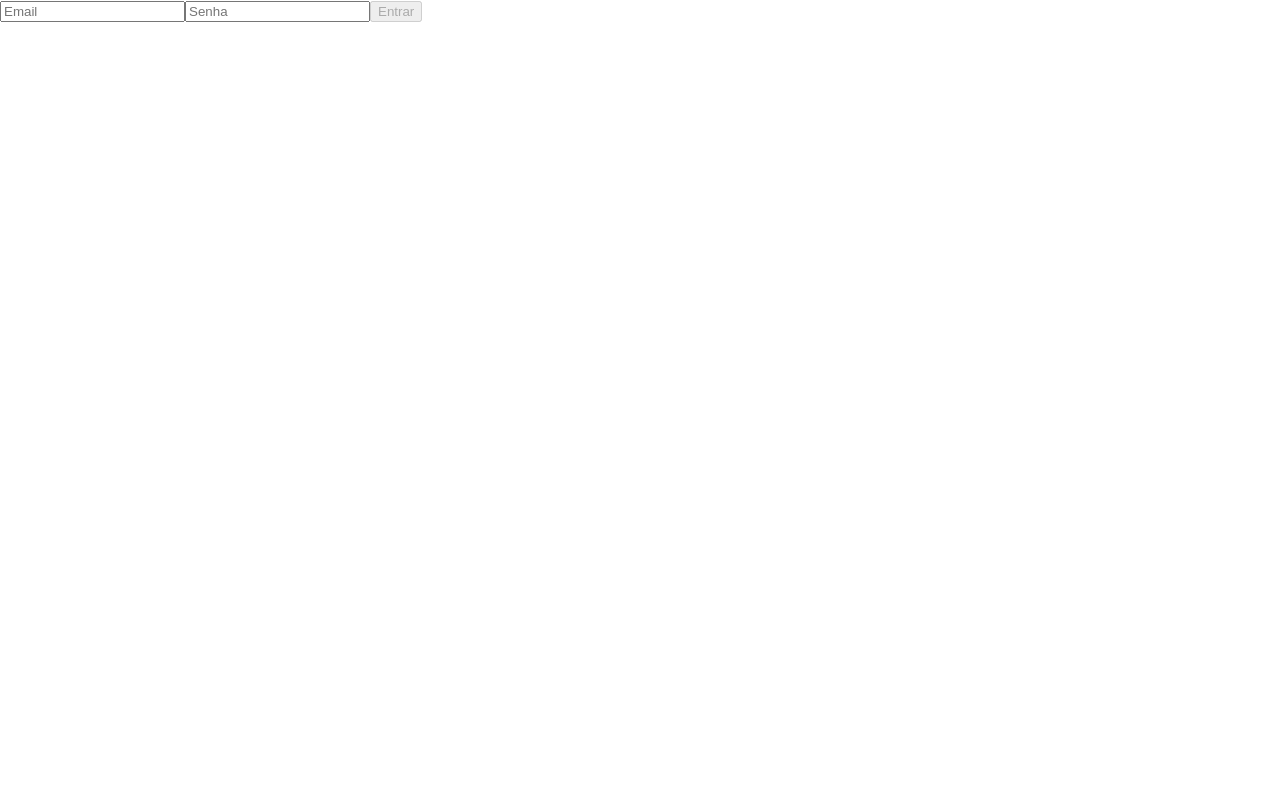
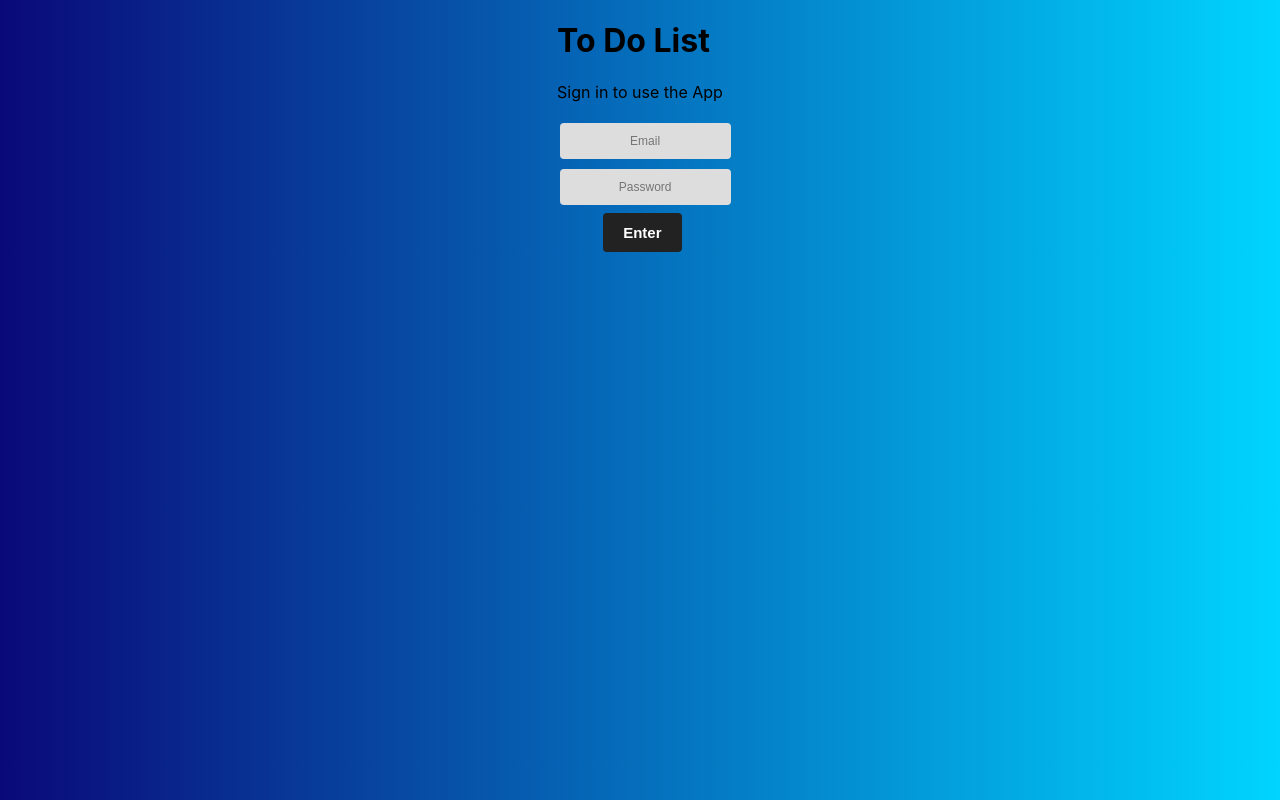
Before and after one commit to arturholiv/todolist, a React (Create React App) app in the folder todolist/: page / in a window 1280 px wide. Built offline with nearby package versions, Linux system fonts and the light colour scheme.

Commit message:
style: add css

```diff
--- a/todolist/src/App.css
+++ b/todolist/src/App.css
@@ -1,38 +1,103 @@
-.App {
-  text-align: center;
+body {
+  background: rgb(2,0,36);
+  background: linear-gradient(90deg, rgba(2,0,36,1) 0%, rgba(10,9,121,1) 0%, rgba(0,212,255,1) 100%);
 }
 
-.App-logo {
-  height: 40vmin;
-  pointer-events: none;
+.login-form-page {
+  display: flex;
+  flex-direction: column;
+  justify-content: center;
+  align-items: center;
 }
 
-@media (prefers-reduced-motion: no-preference) {
-  .App-logo {
-    animation: App-logo-spin infinite 20s linear;
-  }
+.form__field {
+  background-color: rgb(221, 221, 221);
+  border-radius: 4px;
+  border-style: none;
+  font-size: 12px;
+  line-height: 1.5;
+  margin: 3%;
+  outline: none;
+  padding: 9px  8px;
+  position: relative;
+  text-align: center;
+  text-transform: none;
+  user-select: none;
+  width: fit-content;
+  padding-left: 8px;
 }
 
-.App-header {
-  background-color: #282c34;
-  min-height: 100vh;
+.btn-submit {
+  background-color: #222;
+  border-radius: 4px;
+  border-style: none;
+  color: #fff;
+  cursor: pointer;
+  font-size: 15px;
+  font-weight: 700;
+  line-height: 1.5;
+  margin: 3%;
+  outline: none;
+  padding: 9px 20px 8px;
+  position: relative;
+  text-align: center;
+  text-transform: none;
+  user-select: none;
+  touch-action: manipulation;
+}
+
+.form__group {
+  display: flex;
+  flex-direction: column;
+  align-items: center;
+}
+
+.list-img {
+  font-size: 3em;
+  padding-right: 1%;
+}
+
+.title-todo h1 {
+  text-decoration: underline;
+  margin-left: 10px;
+}
+
+.title-todo {
+  display: flex;
+  flex-direction: row;
+  align-items: center;
+  justify-content: center;
+}
+
+.input-todo-form {
+  display: flex;
+  align-items: center;
+  justify-content: center;
+}
+
+.todos-list {
   display: flex;
   flex-direction: column;
   align-items: center;
   justify-content: center;
-  font-size: calc(10px + 2vmin);
-  color: white;
 }
 
-.App-link {
-  color: #61dafb;
+.todo-item {
+  display: flex;
+  flex-direction: row;
+  align-items: center;
+  /* width: fit-content;
+  max-width: 20%; */
+  height: fit-content;
+  justify-content: space-between;
+  border: solid 1px #000;
+  border-radius: 4px;
+  padding: 7px;
+  margin: 7px;
+  background-color: rgb(208, 227, 255);
 }
 
-@keyframes App-logo-spin {
-  from {
-    transform: rotate(0deg);
-  }
-  to {
-    transform: rotate(360deg);
-  }
+.todo-remove {
+  cursor: pointer;
+  margin: 0 0 0 20px;
 }
--- a/todolist/src/components/InputField.jsx
+++ b/todolist/src/components/InputField.jsx
@@ -21,11 +21,15 @@ class InputField extends React.Component {
   };
   render() {
     return(
-      <form onSubmit={this.handleSubmit}>
+      <form
+      onSubmit={this.handleSubmit}
+      className="input-todo-form"
+      >
         <input
           type="text"
           name="todo"
           value={this.state.todo}
+          className="form__field"
           placeholder="Enter your Todo..."
           onChange={this.handleChange}
         />
--- a/todolist/src/components/Todo.jsx
+++ b/todolist/src/components/Todo.jsx
@@ -5,9 +5,9 @@ import { removeTodo } from "../actions";
 
 const Todo = ({ todo, id, removeTodo }) => {
   return (
-    <div>
+    <div className="todo-item" >
       <div>{todo}</div>
-      <AiFillDelete onClick={() => removeTodo(id)}/>
+      <AiFillDelete onClick={() => removeTodo(id)} className="todo-remove"/>
     </div>
   );
 };
--- a/todolist/src/components/TodosList.jsx
+++ b/todolist/src/components/TodosList.jsx
@@ -4,7 +4,7 @@ import Todo from "./Todo"
 
 const TodosList = ({todos}) => {
   return (
-    <div>
+    <div className="todos-list">
       {todos.map((todo, i) => (
         <Todo todo={todo} id={i}/>
       ))}
--- a/todolist/src/pages/Login.js
+++ b/todolist/src/pages/Login.js
@@ -30,7 +30,15 @@ class Login extends React.Component {
     const { dispatchUserEmail } = this.props;
     const minPasswordLength = 6;
     return (
-      <div>
+      <div className="login-form-page">
+        <div>
+          <h1>
+            To Do List
+          </h1>
+          <p>
+            Sign in to use the App
+          </p>
+        </div>
         <form className="form__group field">
           <label
             htmlFor="email-input"
@@ -55,7 +63,7 @@ class Login extends React.Component {
               type="password"
               name="password"
               minLength="6"
-              placeholder="Senha"
+              placeholder="Password"
               data-testid="password-input"
               required
               className="form__field"
@@ -65,11 +73,12 @@ class Login extends React.Component {
           <Link to="/list">
             <button
               type="submit"
+              className="btn-submit"
               disabled={ !(this.validateEmail(emailInputText)
               && password.length >= minPasswordLength) }
               onClick={ () => dispatchUserEmail(emailInputText) }
             >
-              Entrar
+              Enter
             </button>
           </Link>
         </form>
--- a/todolist/src/pages/Todo.js
+++ b/todolist/src/pages/Todo.js
@@ -7,8 +7,8 @@ export default class Todo extends React.Component {
   render() {
     return(
       <div>
-        <div>
-        <AiOutlineUnorderedList />
+        <div className="title-todo">
+        <AiOutlineUnorderedList className="list-img"/>
         <h1>To Do List</h1>
         </div>
         <InputField />
```
Also changed, not shown: todolist/template.config.js (added, +34 -0 lines), todolist/.templates/$$var_template/$$var_filename.js (added), todolist/.templates/template-sample-react-component/index.jsx (added), todolist/.templates/template-sample-react-component/index.scss (added), todolist/.templates/template-sample/index.js (added), 1 other file (tests, documents, lock files or other folders).
